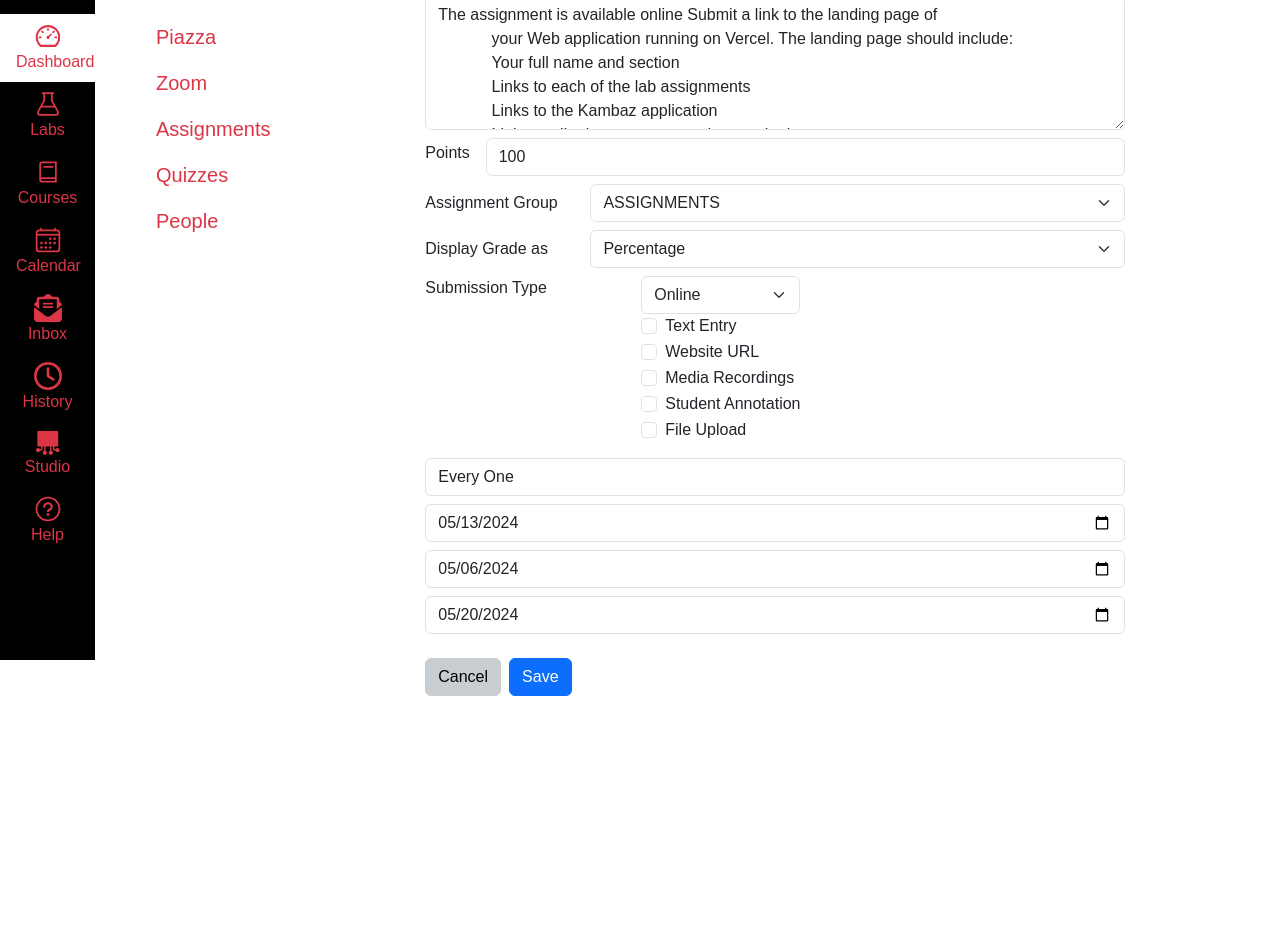
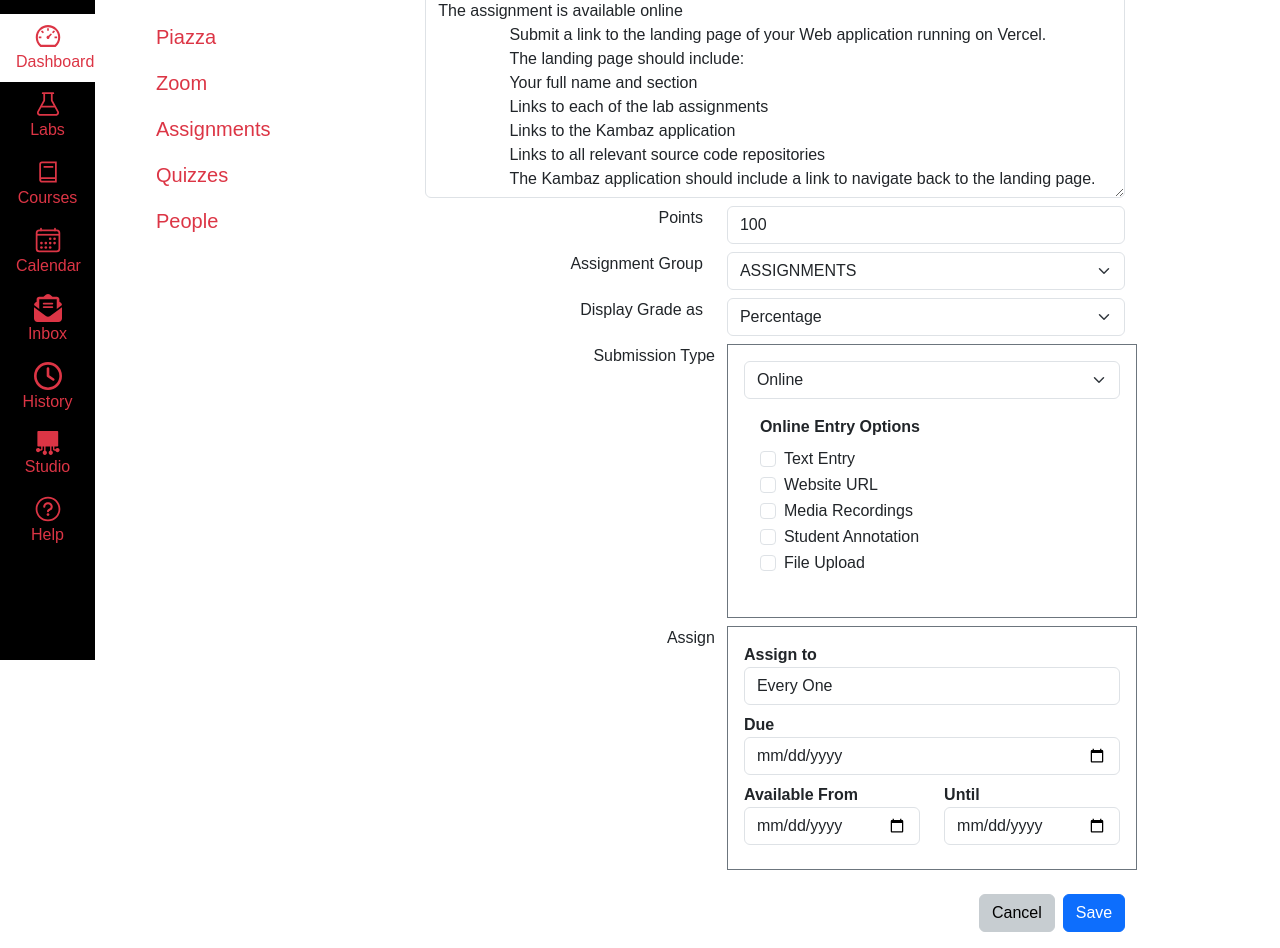
Before and after one commit to anurag-bg-neu/kambaz-next-js, a Next.js app: page /Courses/1234/Assignments/123 in a window 1280 px wide. Shown: the part 140-1088 px from the top of the page. Before the commit the page ends 852 px from the top, so only its background shows below. Built offline with nearby package versions, Linux system fonts and the light colour scheme.

Commit message:
syntax change to Image and imports.

```diff
--- a/app/(Kambaz)/Courses/[cid]/Assignments/[aid]/page.tsx
+++ b/app/(Kambaz)/Courses/[cid]/Assignments/[aid]/page.tsx
@@ -1,22 +1,25 @@
 "use client";
 import Form from "react-bootstrap/Form";
 import { Button } from "react-bootstrap";
+import { Col, Row } from "react-bootstrap";
 
 export default function AssignmentEditor() {
   return (
     <div id="wd-assignments-editor" style={{ maxWidth: "700px", margin: "auto" }}>
       <Form>
+        <Row>
             <Form.Group className="mb-2">
-            <h6>Assignment Name</h6>
+                Assignment Name
                 <Form.Control defaultValue="A1" placeholder="Assignment Name" />
             </Form.Group>
 
             <Form.Group className="mb-2">
             <Form.Control
                 as="textarea"
-            rows={5}
-            defaultValue={`The assignment is available online Submit a link to the landing page of
-            your Web application running on Vercel. The landing page should include:
+                rows={8}
+                defaultValue={`The assignment is available online
+                Submit a link to the landing page of your Web application running on Vercel.
+                The landing page should include:
                 Your full name and section
                 Links to each of the lab assignments
                 Links to the Kambaz application
@@ -24,74 +27,94 @@ export default function AssignmentEditor() {
                 The Kambaz application should include a link to navigate back to the landing page.`}
             />
             </Form.Group>
+        </Row>
 
+
+        <Row>
+            <Col className="d-flex justify-content-end">Points</Col>
+            <Col className="col-7">
                 <Form.Group className="mb-2">
-            <div className="d-flex align-items-center gap-3">
-            <h6>Points</h6>
                 <Form.Control defaultValue={100} type="number" placeholder="Points" />
-            </div>
                 </Form.Group>
-
+            </Col>
+        </Row>
+        <Row>
+            <Col className="d-flex justify-content-end">Assignment Group</Col>
+            <Col className="col-7">
             <Form.Group className="mb-2">
-            <div className="d-flex align-items-center gap-3">
-            <div style={{width: "200px"}}>Assignment Group</div>
             <Form.Select defaultValue="ASSIGNMENTS">
                 <option value="ASSIGNMENTS">ASSIGNMENTS</option>
                 <option value="ASSIGNMENTS1">ASSIGNMENTS 1</option>
                 <option value="ASSIGNMENTS2">ASSIGNMENTS 2</option>
                 <option value="ASSIGNMENTS3">ASSIGNMENTS 3</option>
             </Form.Select>
-            </div>
             </Form.Group>
-
+            </Col>
+        </Row>
+        <Row>
+            <Col className="d-flex justify-content-end">Display Grade as</Col>
+            <Col className="col-7">
             <Form.Group className="mb-2">
-            <div className="d-flex align-items-center gap-3">
-            <div style={{width: "200px"}}>Display Grade as</div>
             <Form.Select defaultValue="PERCENTAGE">
                 <option value="ROMAN">Roman</option>
                 <option value="NUMERIC">Numeric</option>
                 <option value="PERCENTAGE">Percentage</option>
                 <option value="ALPHANUMERIC">Alpha Numeric</option>
             </Form.Select>
-            </div>
             </Form.Group>
+            </Col>
+        </Row>
 
         <Form.Group className="mb-2">
-            <div className="d-flex gap-3">
-            <div style={{width: "200px"}}>Submission Type</div>
-            <div  className="flex-column border-gray">
+            <Row>
+                <Col className="d-flex justify-content-end">Submission Type</Col>
+                <Col  className="flex-column flex-grow-1 border border-secondary p-3 col-2">
                 <Form.Select defaultValue="ONLINE">
                     <option value="OFFLINE">Offline</option>
                     <option value="ONLINE">Online</option>
                 </Form.Select>
-            <Form.Group className="mb-2">
+                <Form.Group className="mb-2 p-3">
+                <div className="mb-2"><b>Online Entry Options</b></div>
                 <Form.Check type="checkbox" id="wd-text-entry" label="Text Entry" />
                 <Form.Check type="checkbox" id="wd-website-url" label="Website URL" />
                 <Form.Check type="checkbox" id="wd-media-recordings" label="Media Recordings" />
                 <Form.Check type="checkbox" id="wd-student-annotation" label="Student Annotation" />
                 <Form.Check type="checkbox" id="wd-file-upload" label="File Upload" />
                 </Form.Group>
-            </div>
-            </div>
+                </Col>
+            </Row>
         </Form.Group>
 
+        <Row className="d-flex">
+            <Col className="d-flex justify-content-end">Assign</Col>
+            <Col className="flex-column flex-grow-1 border border-secondary p-3 col-2">
                 <Form.Group className="mb-2">
+                    <div><b>Assign to</b></div>
                     <Form.Control type="search" placeholder="Everyone" defaultValue="Every One" />
                 </Form.Group>
 
                 <Form.Group className="mb-2">
-          <Form.Control type="date" defaultValue="2024-05-13" placeholder="Due" />
+                    <div><b>Due</b></div>
+                    <Form.Control type="date" placeholder="Due" />
                 </Form.Group>
 
+                <Row>
+                    <Col>
                     <Form.Group className="mb-2">
-          <Form.Control type="date" defaultValue="2024-05-06" placeholder="Available From" />
+                        <div><b>Available From</b></div>
+                        <Form.Control type="date" placeholder="MM-DD-YYYY" />
                     </Form.Group>
-
+                    </Col>
+                    <Col>
                     <Form.Group className="mb-2">
-          <Form.Control type="date" defaultValue="2024-05-20" placeholder="Available Until" />
+                        <div><b>Until</b></div>
+                        <Form.Control type="date" placeholder="MM-DD-YYYY" />
                     </Form.Group>
-
-        <div className="d-flex justify-content-start mt-4">
+                    </Col>
+                </Row>
+            </Col>
+        </Row>
+        <div className="d-flex justify-content-end mt-4">
             <Button variant="secondary" className="me-2">Cancel</Button>
             <Button variant="primary">Save</Button>
         </div>
--- a/app/(Kambaz)/Dashboard/page.tsx
+++ b/app/(Kambaz)/Dashboard/page.tsx
@@ -2,7 +2,7 @@
 
 import Link from "next/link";
 import { Col, Row } from "react-bootstrap";
-import { Card, CardImg, CardBody, CardTitle, CardText, Button } from "reactstrap";
+import { Card, CardImg, CardBody, CardTitle, CardText} from "reactstrap";
 
 export default function Dashboard() {
   return (
--- a/app/(Kambaz)/Navigation.tsx
+++ b/app/(Kambaz)/Navigation.tsx
@@ -6,12 +6,14 @@ import { FaRegCircleUser, FaEnvelopeOpenText, FaRegClock } from "react-icons/fa6
 import { ListGroup, ListGroupItem } from "react-bootstrap";
 import { RxQuestionMarkCircled } from "react-icons/rx";
 
+
 import Link from "next/link";
+import Image from "next/image";
 export default function KambazNavigation() {
  return (
    <ListGroup className="rounded-0 position-fixed bottom-0 top-0 d-none d-md-block bg-black z-2" style={{ width: 95 }} id="wd-kambaz-navigation">
      <ListGroupItem className="bg-black border-0" as="a" target="_blank" href="https://www.northeastern.edu/" id="wd-neu-link">
-       <img src="/images/NEU_Red.png" width="70px" alt="Northeastern University" />
+       <Image src="/images/NEU_Red.png" width={70} height={70} alt="Northeastern University" />
      </ListGroupItem>
      <ListGroupItem className="border-0 bg-black text-center">
        <Link href="/Account" id="wd-account-link" className="text-white text-decoration-none">
```
Also changed, not shown: app/Labs/Lab1/page.tsx (+4 -3 lines), app/Labs/Lab2/Float.tsx (+7 -10 lines), app/Labs/Lab2/Positions.tsx (+5 -13 lines). Lines whose indentation alone changed are shown as unchanged.
